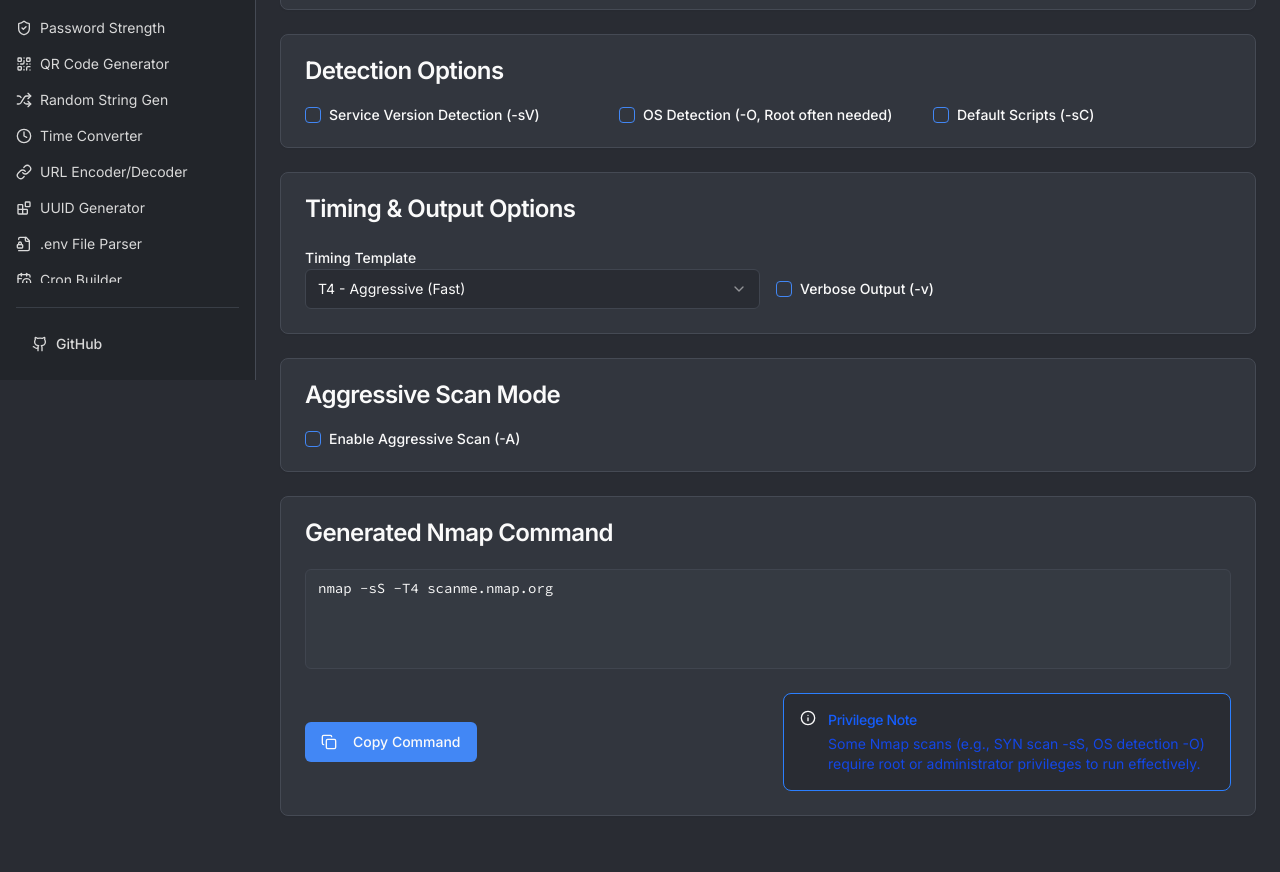
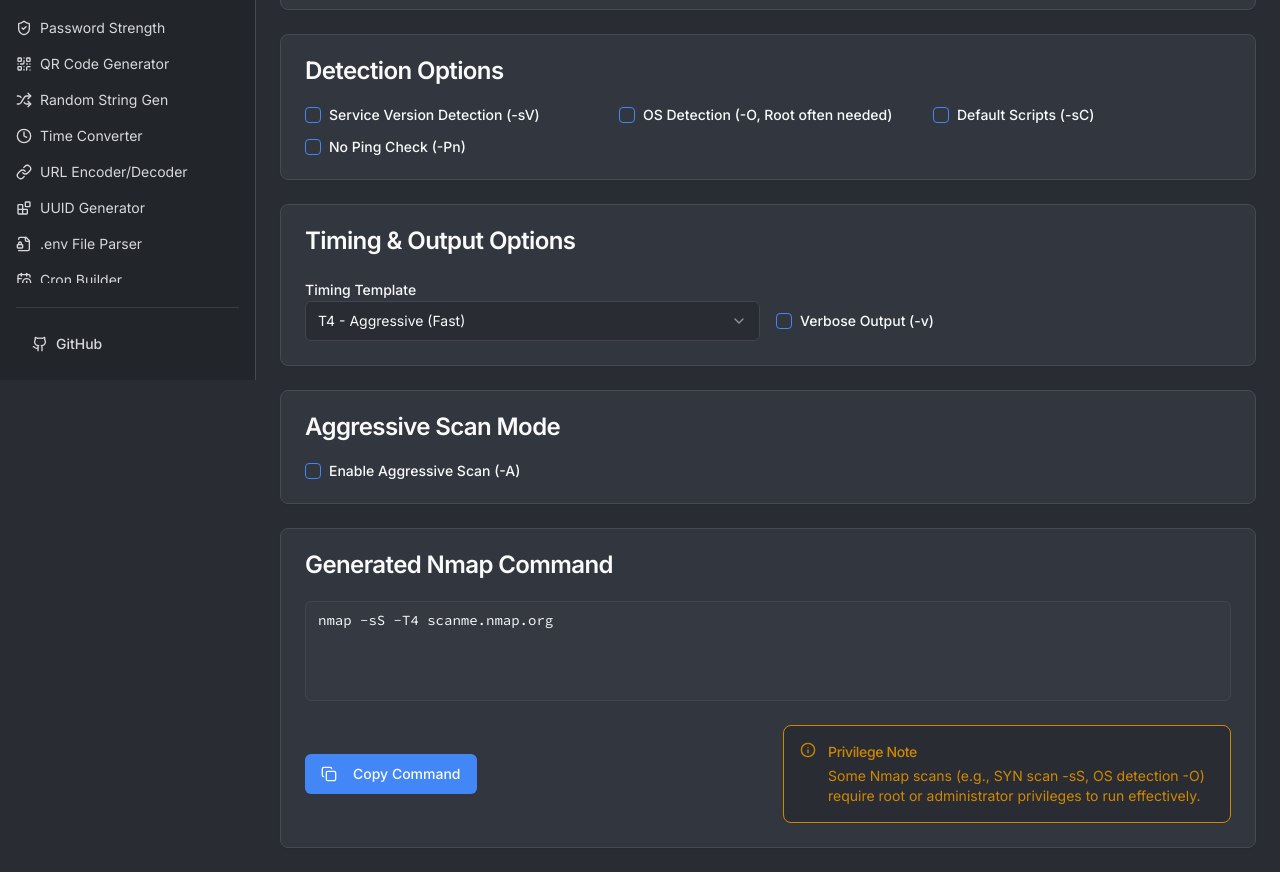
Before and after one commit to i-am-smolli/devtoolbox, a Next.js app: page /networking-tools/nmap-command-generator in a window 1280 px wide. Shown: the part 420-1292 px from the top of the page. Before the commit the page ends 1260 px from the top, so only its background shows below. Built offline with nearby package versions, Linux system fonts and the light colour scheme.

Commit message:
add option Pn to nmap

```diff
--- a/src/app/networking-tools/nmap-command-generator/page.tsx
+++ b/src/app/networking-tools/nmap-command-generator/page.tsx
@@ -52,6 +52,7 @@ export default function NmapCommandGeneratorPage() {
   const [verbose, setVerbose] = useState<boolean>(false);
   const [enableSC, setEnableSC] = useState<boolean>(false);
   const [enableA, setEnableA] = useState<boolean>(false);
+  const [enablePn, setEnablePN] = useState<boolean>(false);
   const [generatedCommand, setGeneratedCommand] = useState<string>("");
   const [error, setError] = useState<string | null>(null);
 
@@ -77,6 +78,7 @@ export default function NmapCommandGeneratorPage() {
       if (enableSV) commandParts.push("-sV");
       if (enableO) commandParts.push("-O");
       if (enableSC) commandParts.push("-sC");
+      if (enablePn) commandParts.push("-Pn");
     }
 
     if (timingTemplate) commandParts.push(`-${timingTemplate}`); // Nmap uses -T4, not --T4
@@ -99,6 +101,7 @@ export default function NmapCommandGeneratorPage() {
     verbose,
     enableSC,
     enableA,
+    enablePn,
   ]);
 
   useEffect(() => {
@@ -231,6 +234,17 @@ export default function NmapCommandGeneratorPage() {
               Default Scripts (-sC)
             </Label>
           </div>
+          <div className="flex items-center space-x-2">
+            <Checkbox
+              id="enablePN"
+              checked={enablePn && !enableA}
+              onCheckedChange={(checked) => setEnablePN(!!checked)}
+              disabled={enableA}
+            />
+            <Label htmlFor="enablePN" className="cursor-pointer">
+              No Ping Check (-Pn)
+            </Label>
+          </div>
         </CardContent>
       </Card>
 
@@ -324,10 +338,10 @@ export default function NmapCommandGeneratorPage() {
           </Button>
           <Alert
             variant="default"
-            className="mt-2 sm:mt-0 border-blue-500 text-blue-700 dark:text-blue-300 text-xs max-w-md"
+            className="mt-2 sm:mt-0 border-yellow-600 text-yellow-600 dark:text-yellow-600 text-xs max-w-md"
           >
-            <Info className="h-4 w-4 text-blue-500" />
-            <AlertTitle className="text-sm text-blue-600 dark:text-blue-400">
+            <Info className="h-4 w-4 text-yellow-600" color="#d08700" />
+            <AlertTitle className="text-sm text-yellow-600 dark:text-yellow-600">
               Privilege Note
             </AlertTitle>
             <AlertDescription>
```
